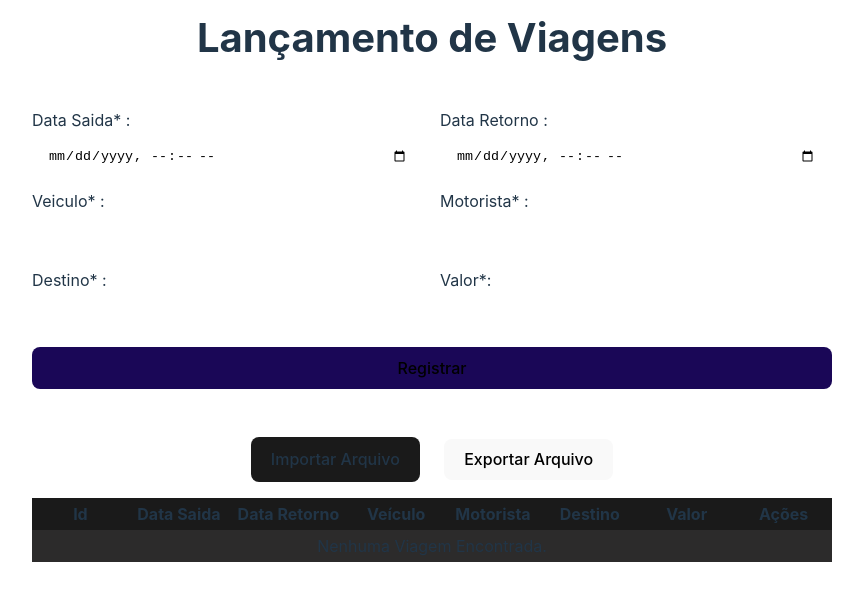
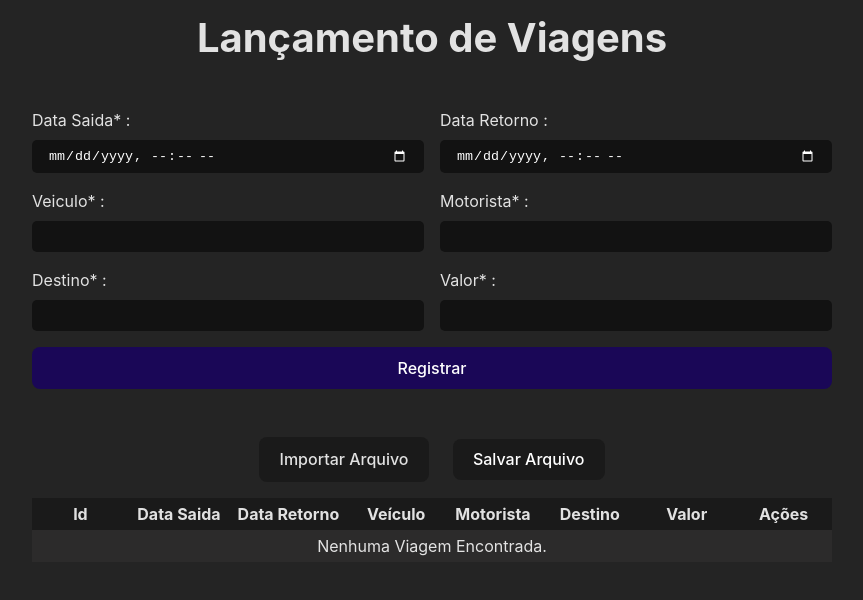
Before and after one commit to Ogabrielelias/ExcelShippingManagement, a React (Vite) app: page / in a window 1280 px wide. Shown: the top 600 px of the page, without its empty margins (208-1071 px from the left). Built offline with nearby package versions, Linux system fonts and the light colour scheme.

Commit message:
OnlyDark Mode

```diff
--- a/src/index.css
+++ b/src/index.css
@@ -3,7 +3,7 @@
   line-height: 1.5;
   font-weight: 400;
 
-  color-scheme: light dark;
+  color-scheme: dark;
   color: rgba(255, 255, 255, 0.87);
   background-color: #242424;
 
@@ -67,7 +67,7 @@ button:focus-visible {
   outline: 4px auto -webkit-focus-ring-color;
 }
 
-@media (prefers-color-scheme: light) {
+@media (prefers-color-scheme: dark) {
   :root {
     color: #213547;
     background-color: #ffffff;
--- a/src/pages/home/index.jsx
+++ b/src/pages/home/index.jsx
@@ -151,7 +151,7 @@ const Home = () => {
                     />
                 </div>
                 <div>
-                    <label htmlFor="Valor">Valor*:</label>
+                    <label htmlFor="Valor">Valor* :</label>
                     <input
                         type="number"
                         step={0.1}
@@ -200,7 +200,7 @@ const Home = () => {
                                     onClick={handleExport}
                                     className="btn btn-primary float-right"
                                 >
-                                    Exportar Arquivo
+                                    Salvar Arquivo
                                 </button>
                             </div>
                         </div>
```
